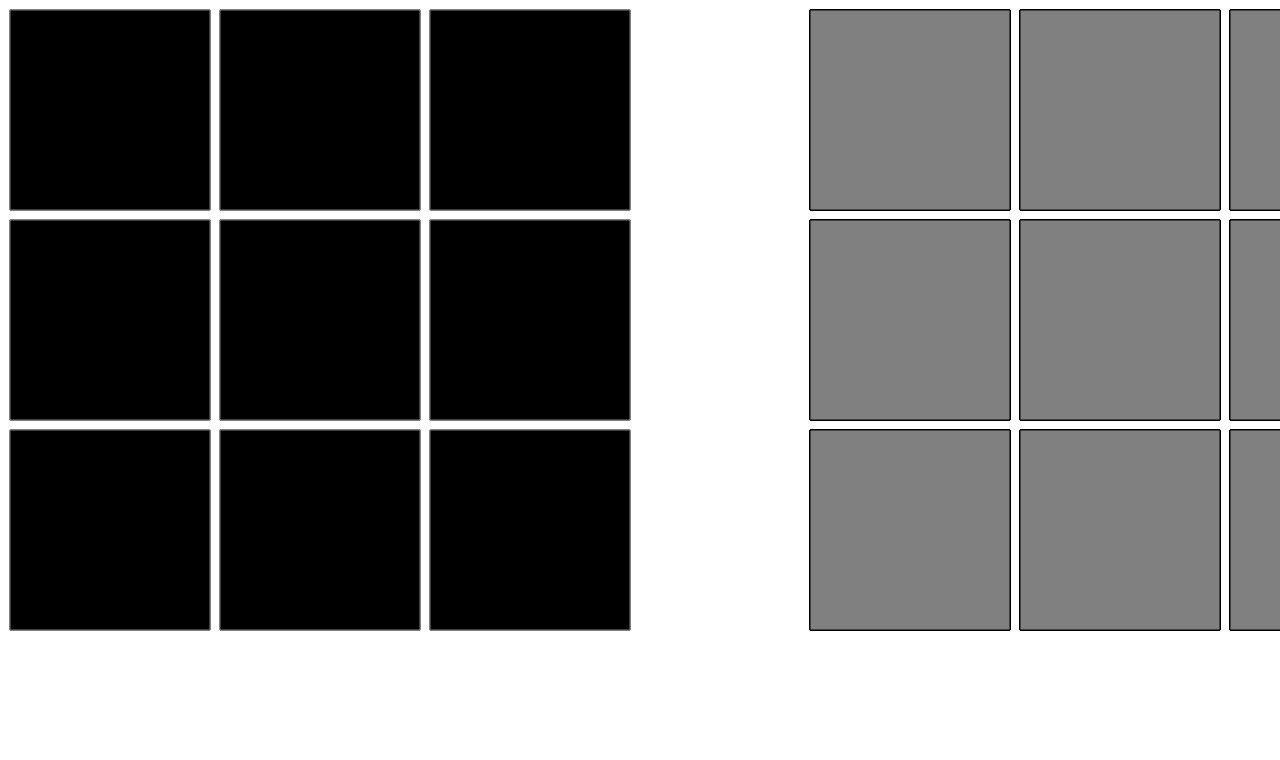
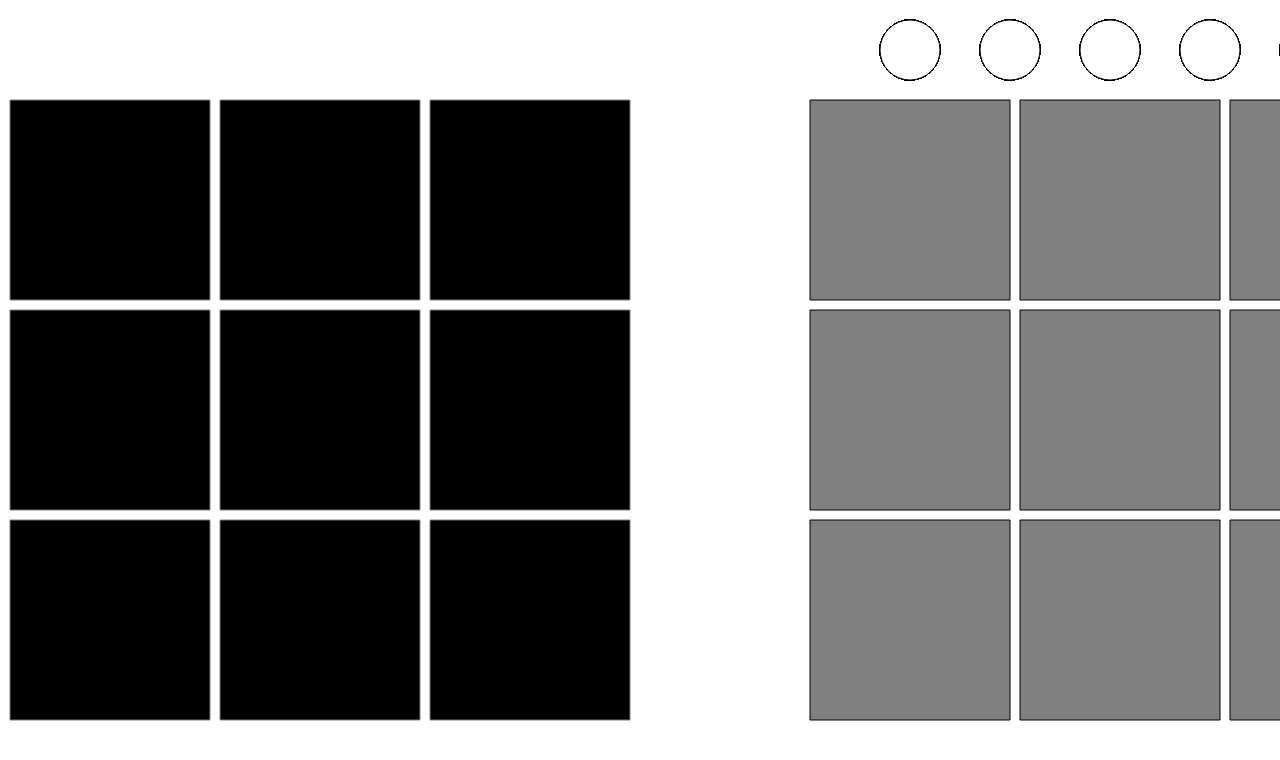
Before and after one commit to Bdong1275/CSCI4830-Spring22-Project, a plain HTML site: page index.html in a window 1280 px wide. Drawn offline with Linux system fonts and the light colour scheme.

Commit message:
prototype circle game objects

```diff
--- /dev/null
+++ b/Circle.js
@@ -0,0 +1,13 @@
+import Component from "./Component.js";
+
+class Circle extends Component{
+    constructor(parent, x, y, r, name) {
+        super(parent);
+        this.x = x;
+        this.y = y;
+        this.r = r;
+        this.name = name;
+    }
+}
+
+export default Circle;
--- /dev/null
+++ b/CircleGameObject.js
@@ -0,0 +1,30 @@
+import Circle from "./Circle.js";
+import GameObject from "./GameObject.js";
+
+class CircleGameObject extends GameObject {
+    constructor(x,y,r,name) {
+        super();
+        this.x = x;
+        this.y = y;
+        this.r = r;
+        this.name = name;
+
+        this.components.push(new Circle(this, x, y, r, name));
+    }
+    draw(ctx, fillColor, strokeColor) {
+
+        ctx.fillStyle = fillColor;
+        ctx.strokeStyle = strokeColor;
+
+        ctx.beginPath();
+        ctx.arc(this.x, this.y, this.r, 0, Math.PI * 2);
+        ctx.fill()
+        ctx.stroke()
+    }
+    update(ctx) {
+
+        this.draw(ctx, "yellow", "black");
+    }
+}
+
+export default CircleGameObject;
--- a/Constants.js
+++ b/Constants.js
@@ -2,6 +2,7 @@ class Constants {
 
     static leftGameObjects = [];
     static rightGameObjects = [];
+    static circleGameObjects = [];
     static size = 200;
     static btnColor = "gold";
 }
--- a/Game.js
+++ b/Game.js
@@ -1,4 +1,6 @@
+import CircleGameObject from "./CircleGameObject.js";
 import Constants from "./Constants.js";
+import Input from "./Input.js";
 import SquareGameObject from "./SquareGameObject.js";
 
 class Game {
@@ -8,43 +10,66 @@ class Game {
 
     static createGrid() {
         //left panel
-        Constants.leftGameObjects.push(new SquareGameObject(10, 10, 200, 200, 1));
-        Constants.leftGameObjects.push(new SquareGameObject(220, 10, 200, 200, 2));
-        Constants.leftGameObjects.push(new SquareGameObject(430, 10, 200, 200, 3));
+        Constants.leftGameObjects.push(new SquareGameObject(10, 100, 200, 200, 1));
+        Constants.leftGameObjects.push(new SquareGameObject(220, 100, 200, 200, 2));
+        Constants.leftGameObjects.push(new SquareGameObject(430, 100, 200, 200, 3));
 
-        Constants.leftGameObjects.push(new SquareGameObject(10, 220, 200, 200, 4));
-        Constants.leftGameObjects.push(new SquareGameObject(220, 220, 200, 200, 5));
-        Constants.leftGameObjects.push(new SquareGameObject(430, 220, 200, 200, 6));
+        Constants.leftGameObjects.push(new SquareGameObject(10, 310, 200, 200, 4));
+        Constants.leftGameObjects.push(new SquareGameObject(220, 310, 200, 200, 5));
+        Constants.leftGameObjects.push(new SquareGameObject(430, 310, 200, 200, 6));
 
-        Constants.leftGameObjects.push(new SquareGameObject(10, 430, 200, 200, 7));
-        Constants.leftGameObjects.push(new SquareGameObject(220, 430, 200, 200, 8));
-        Constants.leftGameObjects.push(new SquareGameObject(430, 430, 200, 200, 9));
+        Constants.leftGameObjects.push(new SquareGameObject(10, 520, 200, 200, 7));
+        Constants.leftGameObjects.push(new SquareGameObject(220, 520, 200, 200, 8));
+        Constants.leftGameObjects.push(new SquareGameObject(430, 520, 200, 200, 9));
 
         //right panel
-        Constants.rightGameObjects.push(new SquareGameObject(810, 10, 200, 200, -1));
-        Constants.rightGameObjects.push(new SquareGameObject(1020, 10, 200, 200, -2));
-        Constants.rightGameObjects.push(new SquareGameObject(1230, 10, 200, 200, -3));
+        Constants.rightGameObjects.push(new SquareGameObject(810, 100, 200, 200, -1));
+        Constants.rightGameObjects.push(new SquareGameObject(1020, 100, 200, 200, -2));
+        Constants.rightGameObjects.push(new SquareGameObject(1230, 100, 200, 200, -3));
 
-        Constants.rightGameObjects.push(new SquareGameObject(810, 220, 200, 200, -4));
-        Constants.rightGameObjects.push(new SquareGameObject(1020, 220, 200, 200, -5));
-        Constants.rightGameObjects.push(new SquareGameObject(1230, 220, 200, 200, -6));
+        Constants.rightGameObjects.push(new SquareGameObject(810, 310, 200, 200, -4));
+        Constants.rightGameObjects.push(new SquareGameObject(1020, 310, 200, 200, -5));
+        Constants.rightGameObjects.push(new SquareGameObject(1230, 310, 200, 200, -6));
 
-        Constants.rightGameObjects.push(new SquareGameObject(810, 430, 200, 200, -7));
-        Constants.rightGameObjects.push(new SquareGameObject(1020, 430, 200, 200, -8));
-        Constants.rightGameObjects.push(new SquareGameObject(1230, 430, 200, 200, -9));
+        Constants.rightGameObjects.push(new SquareGameObject(810, 520, 200, 200, -7));
+        Constants.rightGameObjects.push(new SquareGameObject(1020, 520, 200, 200, -8));
+        Constants.rightGameObjects.push(new SquareGameObject(1230, 520, 200, 200, -9));
+
+        //Circles
+        let startX = 910;
+        Constants.circleGameObjects.push(new CircleGameObject(startX, 50, 30, "Circle1"));
+        Constants.circleGameObjects.push(new CircleGameObject(startX += 100, 50, 30, "Circle2"));
+        Constants.circleGameObjects.push(new CircleGameObject(startX += 100, 50, 30, "Circle3"));
+        Constants.circleGameObjects.push(new CircleGameObject(startX += 100, 50, 30, "Circle4"));
+        Constants.circleGameObjects.push(new CircleGameObject(startX += 100, 50, 30, "Circle5"));
     }
-    static update(ctx) {
+    static draw(ctx) {
         for (let gameObject of Constants.rightGameObjects) {
             gameObject.draw(ctx, "gray", "black");
         }
         for (let gameObject of Constants.leftGameObjects) {
             gameObject.draw(ctx, "black", "gray");
         }
+        for (let gameObject of Constants.circleGameObjects) {
+            gameObject.draw(ctx, "white", "black");
+        }
+
     }
 
     static updateRightPanel(ctx) {
         for (let gameObject of Constants.rightGameObjects) {
             gameObject.update(ctx);
+        }
+    }
+
+    //just to show that circle update works
+    static updateCircle(ctx) {
+        for (let gameObject of Constants.circleGameObjects) {
+            if (Input.inCollisionHover(gameObject, ctx)) {
+                gameObject.update(ctx);
+            }else {
+                gameObject.draw(ctx, "white", "black");
+            }
         }
     }
 
--- a/Input.js
+++ b/Input.js
@@ -19,6 +19,23 @@ class Input {
         Input.mouse.y = e.clientY;
         // console.log(e.clientX);
     }
+
+    //mouse - circle
+    static inCollisionHover(object, ctx) {
+
+        let x1 = object.x;
+        let y1 = object.y;
+
+        let x = Input.mouse.y - y1;
+        let y = Input.mouse.x - x1;
+
+        x *= x;
+        y *= y;
+
+        if (Math.sqrt(x + y) <= object.r) {
+            return true;
+        }
+    }
 }
 
 export default Input;
--- a/index.html
+++ b/index.html
@@ -28,13 +28,13 @@
         ctx.fillRect(0, 0, ctx.canvas.width, ctx.canvas.height);
 
 
-
         Game.createGrid();
         Game.animateSequence(ctx);
+        Game.draw(ctx);
 
         function tick() {
-            Game.update(ctx);
             Game.updateRightPanel(ctx);
+            Game.updateCircle(ctx);
         }
 
         setInterval(tick, 10);
```
